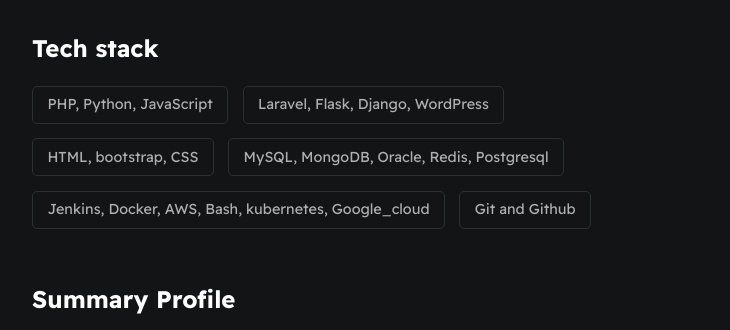
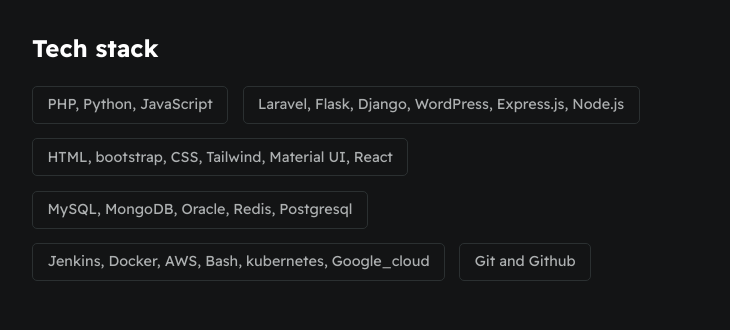
Before and after one commit to Jesse-Jagger/E-Resume, a plain HTML site: page index.html in a window 1280 px wide. Shown: the part 372-702 px from the top of the page, without its empty margins (274-1004 px from the left). Drawn offline with Linux system fonts and the light colour scheme.

Commit message:
Update index.html

```diff
--- a/index.html
+++ b/index.html
@@ -59,8 +59,8 @@
 
             <div id="wrapper--techstack__items">
                 <div class="card--techstack"><span>PHP, Python, JavaScript</span></div>
-                <div class="card--techstack"><span>Laravel, Flask, Django, WordPress</span></div>
-                <div class="card--techstack"><span>HTML, bootstrap, CSS</span></div>
+                <div class="card--techstack"><span>Laravel, Flask, Django, WordPress, Express.js, Node.js</span></div>
+                <div class="card--techstack"><span>HTML, bootstrap, CSS, Tailwind, Material UI, React</span></div>
                 <div class="card--techstack"><span>MySQL, MongoDB, Oracle, Redis, Postgresql</span></div>
                 <div class="card--techstack"><span>Jenkins, Docker, AWS, Bash, kubernetes, Google_cloud</span></div>
                 <div class="card--techstack"><span>Git and Github</span></div>
```
